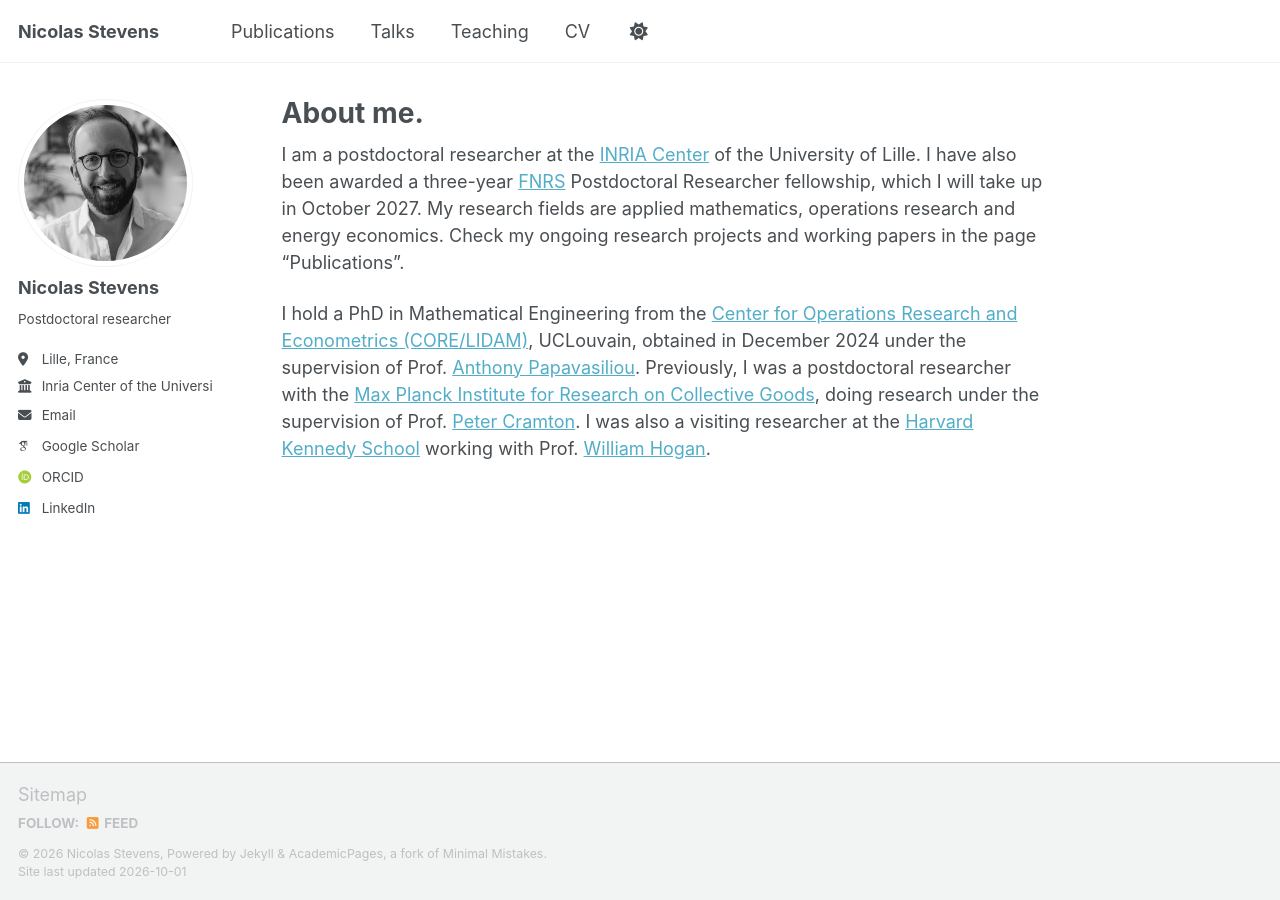
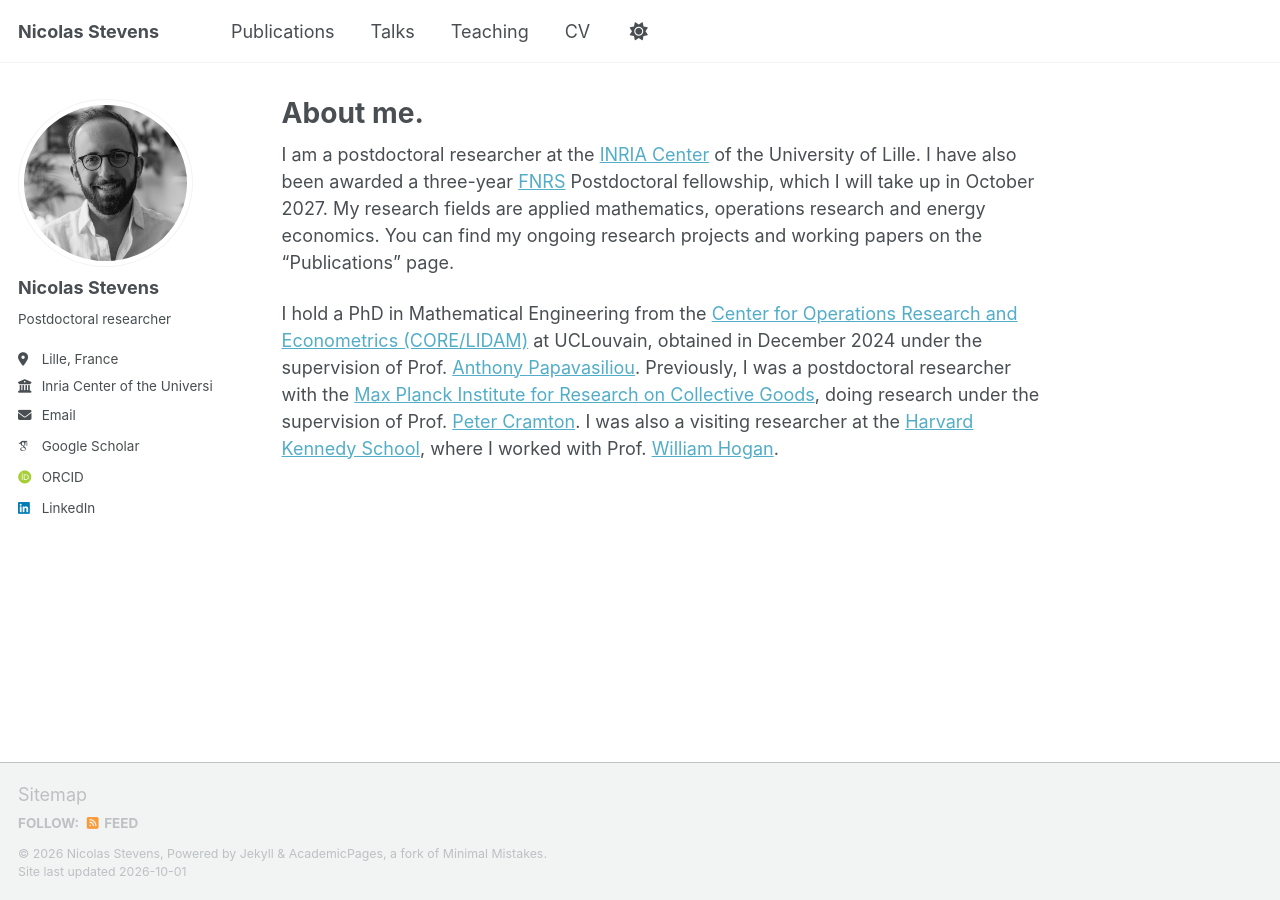
Before and after one commit to NicolasStevens/NicolasStevens.github.io, a Jekyll site: the page built from _pages/about.md, in a window 1280 px wide. Built offline with Jekyll 4.4.1, drawn with Linux system fonts in a browser that asks for light colours; some web fonts are replaced; a script that is not in the unit is left out.

Commit message:
Update about.md

```diff
--- a/_pages/about.md
+++ b/_pages/about.md
@@ -8,8 +8,8 @@ redirect_from:
 ---
 
 I am a postdoctoral researcher at the [INRIA Center](https://www.inria.fr/en) of the University of Lille.
-I have also been awarded a three-year [FNRS](https://frs-fnrs.be/en) Postdoctoral Researcher fellowship, which I will take up in October 2027.
-My research fields are applied mathematics, operations research and energy economics. Check my ongoing research projects and working papers in the page "Publications".
+I have also been awarded a three-year [FNRS](https://frs-fnrs.be/en) Postdoctoral fellowship, which I will take up in October 2027.
+My research fields are applied mathematics, operations research and energy economics. You can find my ongoing research projects and working papers on the “Publications” page.
 
-I hold a PhD in Mathematical Engineering from the [Center for Operations Research and Econometrics (CORE/LIDAM)](https://uclouvain.be/en/research-institutes/lidam/core), UCLouvain, obtained in December 2024 under the supervision of Prof. [Anthony Papavasiliou](https://ap-rg.eu/).
-Previously, I was a postdoctoral researcher with the [Max Planck Institute for Research on Collective Goods](https://www.econ.mpg.de/), doing research under the supervision of Prof. [Peter Cramton](https://cramton.umd.edu/). I was also a visiting researcher at the [Harvard Kennedy School](https://www.hks.harvard.edu/) working with Prof. [William Hogan](https://whogan.scholars.harvard.edu/).
+I hold a PhD in Mathematical Engineering from the [Center for Operations Research and Econometrics (CORE/LIDAM)](https://uclouvain.be/en/research-institutes/lidam/core) at UCLouvain, obtained in December 2024 under the supervision of Prof. [Anthony Papavasiliou](https://ap-rg.eu/).
+Previously, I was a postdoctoral researcher with the [Max Planck Institute for Research on Collective Goods](https://www.econ.mpg.de/), doing research under the supervision of Prof. [Peter Cramton](https://cramton.umd.edu/). I was also a visiting researcher at the [Harvard Kennedy School](https://www.hks.harvard.edu/), where I worked with Prof. [William Hogan](https://whogan.scholars.harvard.edu/).
```
